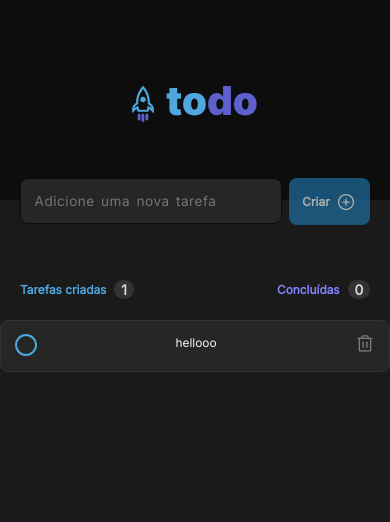
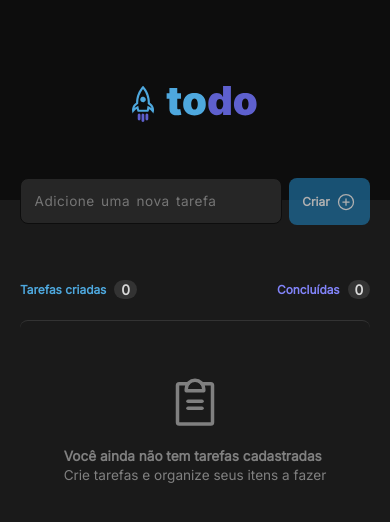
Before and after one commit to ViniciusOshima/ToDo-List, a React (Vite) app: page / in a window 390 px wide. Shown: the top 522 px of the page. Built offline with nearby package versions, Linux system fonts and the light colour scheme.

Commit message:
FEAT componente informando que não há tarefas implementado. Tarefas concluidas devidamente estilizadas, correções de responsividade, projeto finalizado

```diff
--- a/index.html
+++ b/index.html
@@ -3,16 +3,12 @@
   <head>
     <meta charset="UTF-8" />
 
-    <link rel="preconnect" href="https://fonts.googleapis.com" />
-    <link rel="preconnect" href="https://fonts.gstatic.com" crossorigin />
+    <link rel="preconnect" href="https://fonts.googleapis.com">
+    <link rel="preconnect" href="https://fonts.gstatic.com" crossorigin>
+    <link href="https://fonts.googleapis.com/css2?family=Inter&display=swap" rel="stylesheet">
 
     <link rel="icon" type="image/svg+xml" href="/vite.svg" />
     <meta name="viewport" content="width=device-width, initial-scale=1.0" />
-
-    <link
-      href="https://fonts.googleapis.com/css2?family=Inter&display=swap"
-      rel="stylesheet"
-    />
 
     <title>Vite + React + TS</title>
   </head>
--- a/src/App.tsx
+++ b/src/App.tsx
@@ -8,12 +8,16 @@ import { useEffect, useState } from 'react'
 import { v4 as uuidv4 } from 'uuid'
 
 import './global.css'
-import './app.module.css'
+import styles from './app.module.css'
+
+export interface MyTasksProps {
+  title: string
+  isCompleted: boolean
+  id: string
+}
 
 export function App() {
-  const [myTasks, setMyTasks] = useState([
-    { title: 'hellooo', isCompleted: false, id: uuidv4() }
-  ])
+  const [myTasks, setMyTasks] = useState<MyTasksProps[]>([])
 
   const createdTasks = myTasks.length
 
@@ -66,7 +70,9 @@ export function App() {
           taskCheckedWithCreated={taskCheckedWithCreated}
         />
 
-        {myTasks.map(note => {
+        <div className={styles.postContainer}>
+          {myTasks.length === 0 ? <PostWithoutContent /> :
+            myTasks.map(note => {
               return (
                 <Post
                   content={note.title}
@@ -74,9 +80,13 @@ export function App() {
                   key={note.id}
                   deleteTask={deleteTask}
                   checkedTasks={checked}
+                  myTasks={myTasks}
+                  isCompleted={note.isCompleted}
                 />
               )
-        })}
+            })
+          }
+        </div>
       </main>
     </div>
   )
--- a/src/app.module.css
+++ b/src/app.module.css
@@ -3,3 +3,7 @@
     font-size: 85%;
   }
 }
+
+.postContainer {
+  padding: 0 20px;
+}
--- a/src/components/post.module.css
+++ b/src/components/post.module.css
@@ -6,7 +6,7 @@
 
   display: flex;
   align-items: flex-start;
-  justify-content: space-between;
+  justify-content: flex-start;
   gap: 0.75rem;
 
   padding: 1rem;
@@ -18,6 +18,17 @@
   line-height: 1.5;
 
   background-color: var(--gray-500);
+}
+
+.content {
+  width: 46rem;
+}
+
+.contentCompleted {
+  width: 46rem;
+  opacity: 40%;
+
+  text-decoration: line-through;
 }
 
 /* Hide the default checkbox */
--- a/src/components/post.tsx
+++ b/src/components/post.tsx
@@ -1,14 +1,17 @@
 import { Trash } from 'phosphor-react'
 import styles from './post.module.css'
+import { MyTasksProps } from '../App'
 
 interface ContentProps {
   content: string
   deleteTask: (content: string) => void
   id: string
   checkedTasks: (id: string) => void
+  myTasks: MyTasksProps[]
+  isCompleted: boolean
 }
 
-export function Post({ content, deleteTask, id, checkedTasks }: ContentProps) {
+export function Post({ content, deleteTask, id, checkedTasks, myTasks, isCompleted }: ContentProps) {
   function handleDeleteTask() {
     deleteTask(id)
   }
@@ -24,7 +27,9 @@ export function Post({ content, deleteTask, id, checkedTasks }: ContentProps) {
         <div className={styles.checkmark}></div>
       </label>
 
-      <p className={styles.content}>{content}</p>
+      {isCompleted ? <p className={styles.contentCompleted}>{content}</p> : <p className={styles.content}>{content}</p>}
+
+
       <button onClick={handleDeleteTask} className={styles.deleteNote}>
         <Trash size={20} />
       </button>
--- a/src/components/postWithoutContent.module.css
+++ b/src/components/postWithoutContent.module.css
@@ -6,6 +6,7 @@
   display: flex;
   flex-direction: column;
   align-items: center;
+  gap: 16px;
 
   padding: 4rem 1.5rem;
   border-top: 1px solid var(--gray-400);
@@ -13,4 +14,5 @@
 
   color: var(--gray-300);
   font-size: 1rem;
+  line-height: 140%;
 }
--- a/src/components/postWithoutContent.tsx
+++ b/src/components/postWithoutContent.tsx
@@ -1,12 +1,14 @@
 import { ClipboardText } from 'phosphor-react'
 import styles from './postWithoutContent.module.css'
 
-export function PostWithoutContent () {
+export function PostWithoutContent() {
   return (
     <section className={styles.post}>
-      <ClipboardText/>
-      <strong>Você ainda não tem tarefas cadastradas</strong>
-      <p>Crie tarefas e organize seus itens a fazer</p>
+      <ClipboardText size={56} />
+      <div>
+        <strong>Você ainda não tem tarefas cadastradas</strong>
+        <p>Crie tarefas e organize seus itens a fazer</p>
+      </div>
     </section>
 
   )
```
Lines whose indentation alone changed are shown as unchanged.
